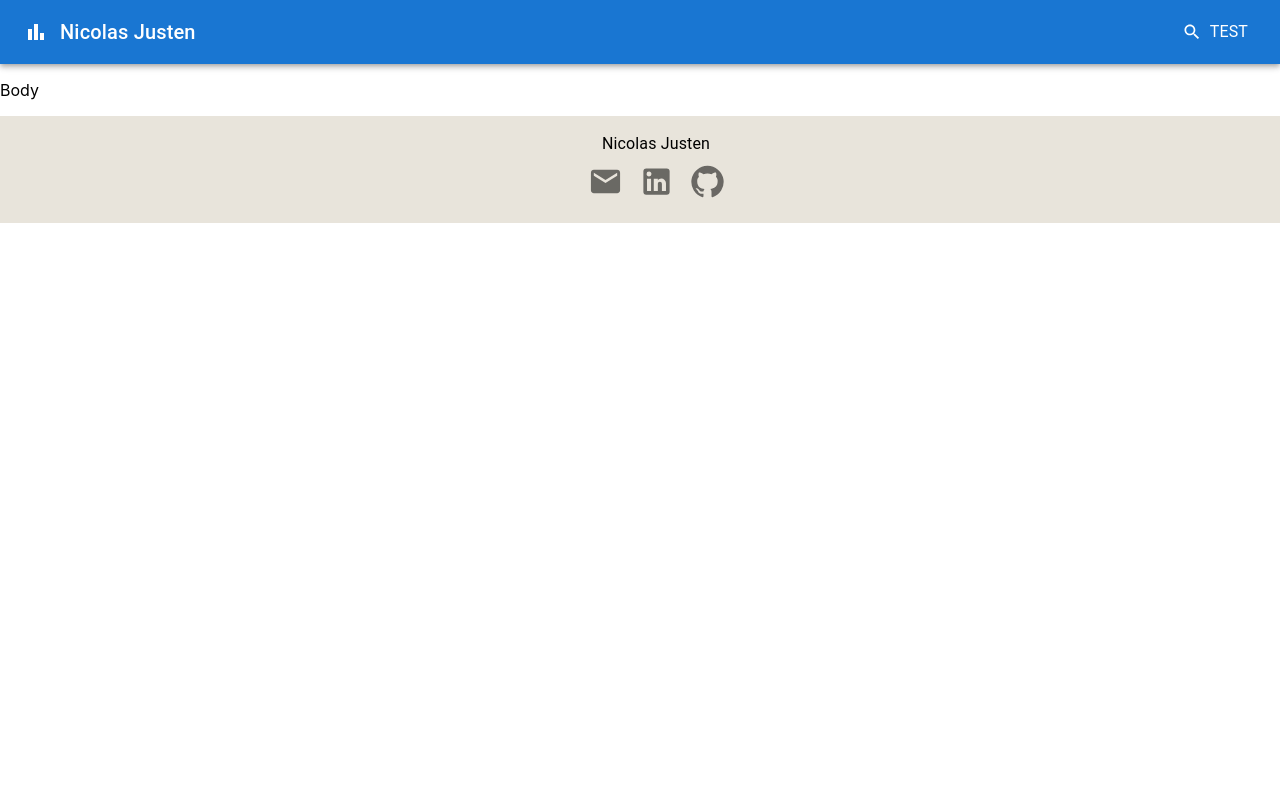
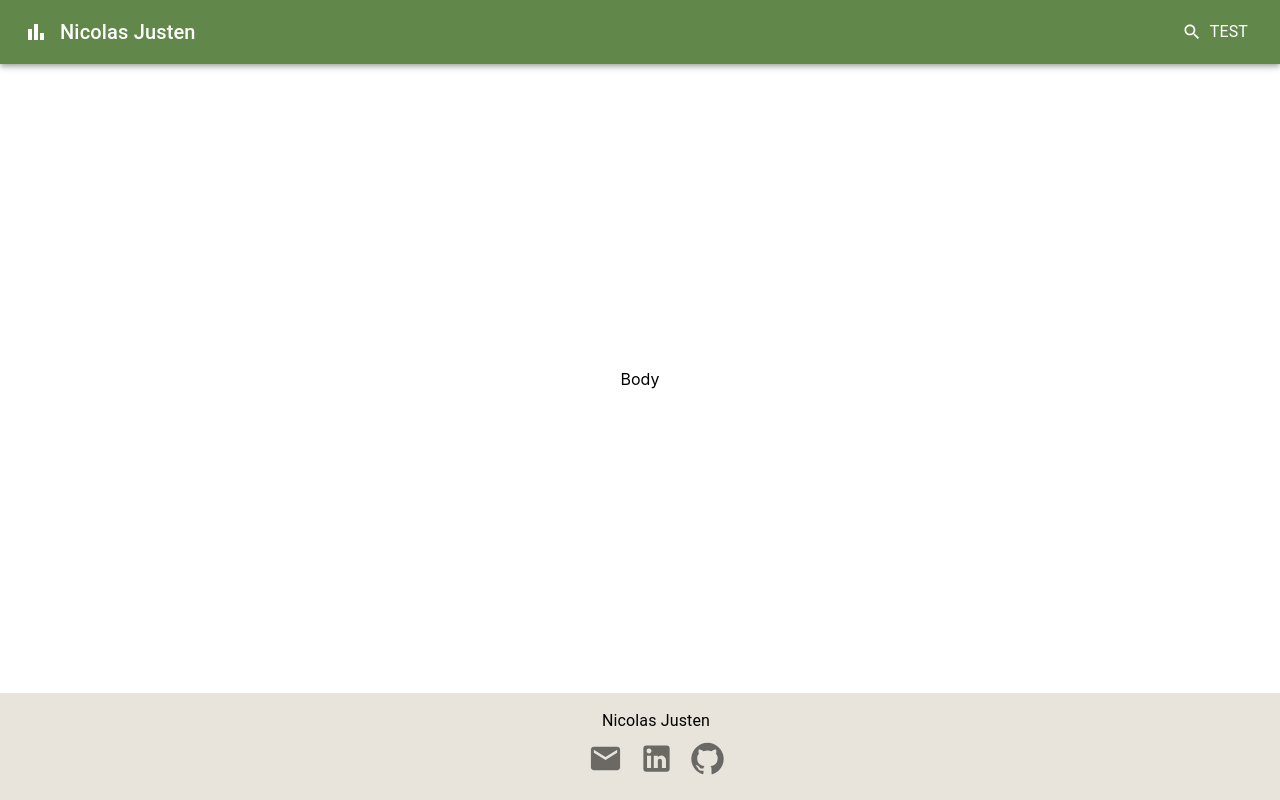
Before and after one commit to nicolasjusten95/nicolas-justen-portfolio, a React (Create React App) app: page / in a window 1280 px wide. Shown: the top 800 px of the page. Built offline with nearby package versions, Linux system fonts and the light colour scheme.

Commit message:
add mui theme

```diff
--- a/src/App.tsx
+++ b/src/App.tsx
@@ -3,18 +3,22 @@
 import Header from "./components/header/Header";
 import Footer from "./components/footer/Footer";
 import Body from "./components/body/Body";
-import {Box} from "@mui/material";
+import {Box, ThemeProvider} from "@mui/material";
+import {theme} from "./utils/MuiTheme";
 
 function App() {
     return (
+        <ThemeProvider theme={theme}>
             <Box
                 minHeight={'100vh'}
                 display={'flex'}
-            flexDirection={'column'}>
+                flexDirection={'column'}
+                maxWidth={'100vw'}>
                 <Header/>
                 <Body/>
                 <Footer/>
             </Box>
+        </ThemeProvider>
     );
 }
 
--- a/src/components/body/Body.tsx
+++ b/src/components/body/Body.tsx
@@ -1,8 +1,15 @@
+import {Box} from "@mui/material";
+
 const Body = () => {
     return (
-        <div>
+        <Box
+            display='flex'
+            flexDirection='column'
+            alignItems='center'
+            justifyContent='center'
+            flexGrow={1}>
             Body
-        </div>
+        </Box>
     );
 }
 
--- /dev/null
+++ b/src/utils/MuiTheme.ts
@@ -0,0 +1,12 @@
+import {createTheme} from "@mui/material";
+
+export const theme = createTheme({
+    palette: {
+        primary: {
+            main: "#62874b"
+        },
+        secondary: {
+            main: "#e8e4db"
+        }
+    }
+});
```
Lines whose indentation alone changed are shown as unchanged.
